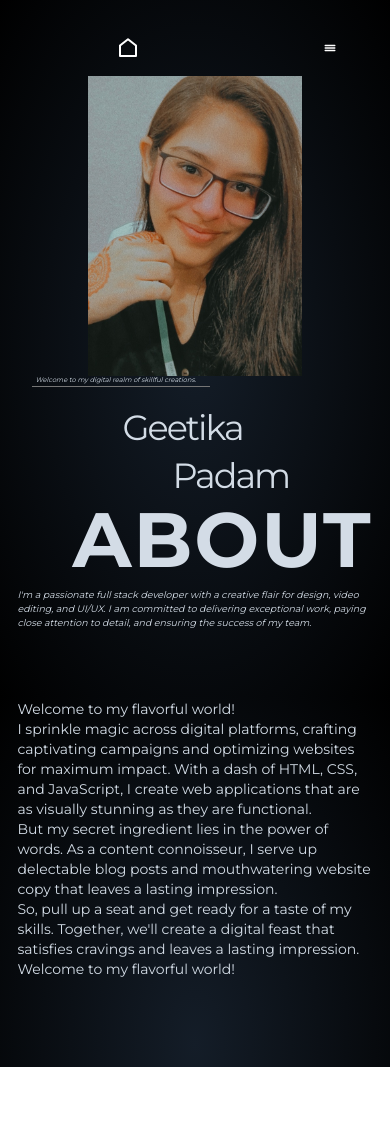
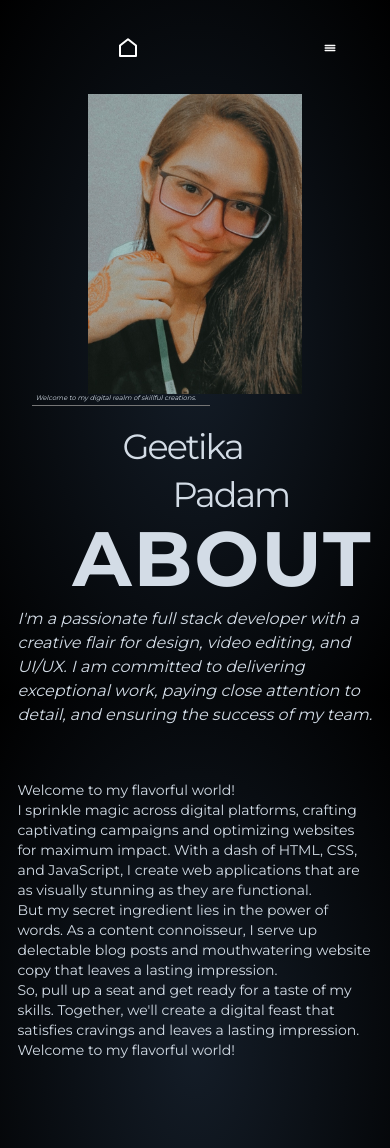
Before and after one commit to Gpadam11/newportfolio, a React (Create React App) app: page /about in a window 390 px wide. Before the commit the page ends 1067 px from the top, so only its background shows below. Built offline with nearby package versions, Linux system fonts and the light colour scheme.

Commit message:
font size updated

```diff
--- a/src/Components/About/about.css
+++ b/src/Components/About/about.css
@@ -106,9 +106,6 @@
 
 .container .container-inner .main-content .more-info.expanded {
   height: 850px;
-  /* Add the following properties */
-  /* max-height: none; Allow the height to grow automatically when expanded */
-  /* overflow-y: auto; Enable scrolling when content exceeds the available height */
 }
 .container .container-inner .image-wrapper {
   flex-basis: 50%;
@@ -181,6 +178,7 @@
     margin-top: -10px !important;
     width: 100% !important;
     margin-left: 0px !important;
+    font-size: 16px !important;
   }
 
   .more-info {
@@ -188,7 +186,7 @@
     width: 100% !important;
     margin: 0 !important;
     /* align-self: flex-start !important; */
-    margin-top: 20px !important;
+    margin-top: 5px !important;
     font-size: 12px;
   }
 
@@ -201,7 +199,7 @@
     width: 100%;
     height: 300px !important;
     justify-content: center !important;
-    margin-top: 350px;
+    margin-top: 450px;
   }
 
   .image-container {
```
